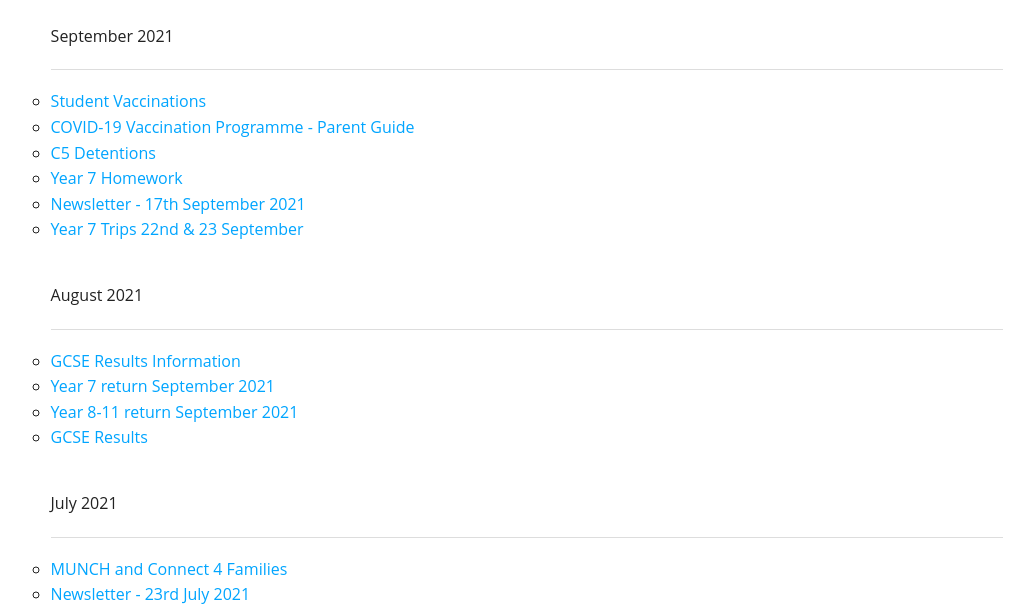
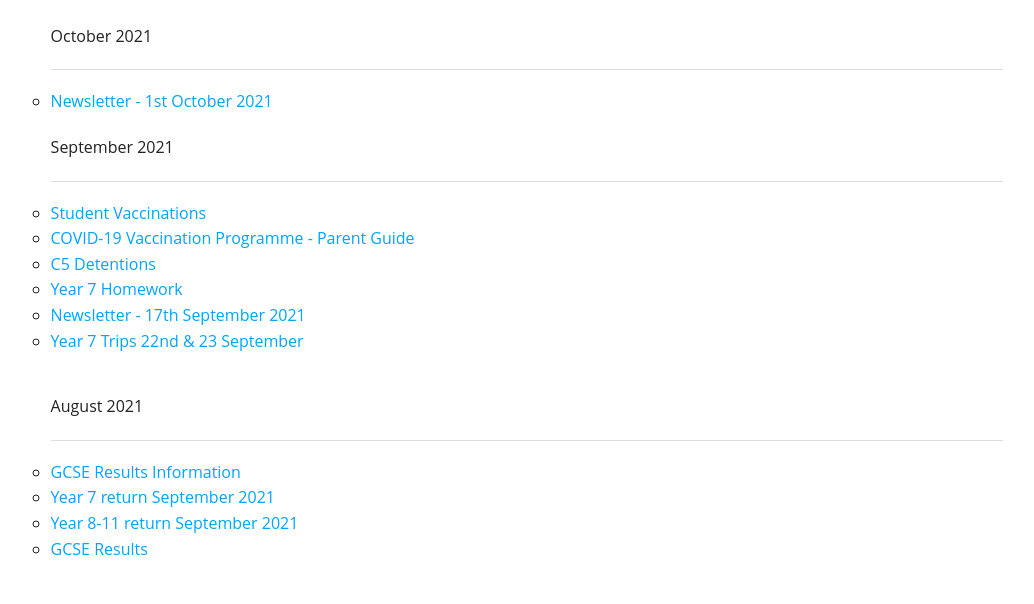
Before and after one commit to PCSITService/parkcommunityschool.co.uk, a PHP site: page /letters-home.php in a window 1280 px wide. Shown: the part 186-790 px from the top of the page, without its empty margins (122-1156 px from the left). Run offline with PHP 8.4, Linux system fonts and the light colour scheme; some libraries are stand-ins or nearby versions.

Commit message:
Newsletter

```diff
--- a/letters-home.php
+++ b/letters-home.php
@@ -25,6 +25,10 @@
         <br>
         <div class="medium-12 columns">
         	<ul class="small-block-grid-1">
+                <li>
+                    <ul class="circle">October 2021<hr>
+                        <li><a href="/assets/letters/2021-10/newsletter-01-10.pdf" target="_blank">Newsletter - 1st October 2021</a></li>
+                    </ul>
                  <li>
                     <ul class="circle">September 2021<hr>
                         <li><a href="/assets/letters/2021-09/student-vaccinations.pdf" target="_blank">Student Vaccinations</a></li>
```
Also changed, not shown: 1 other file.
